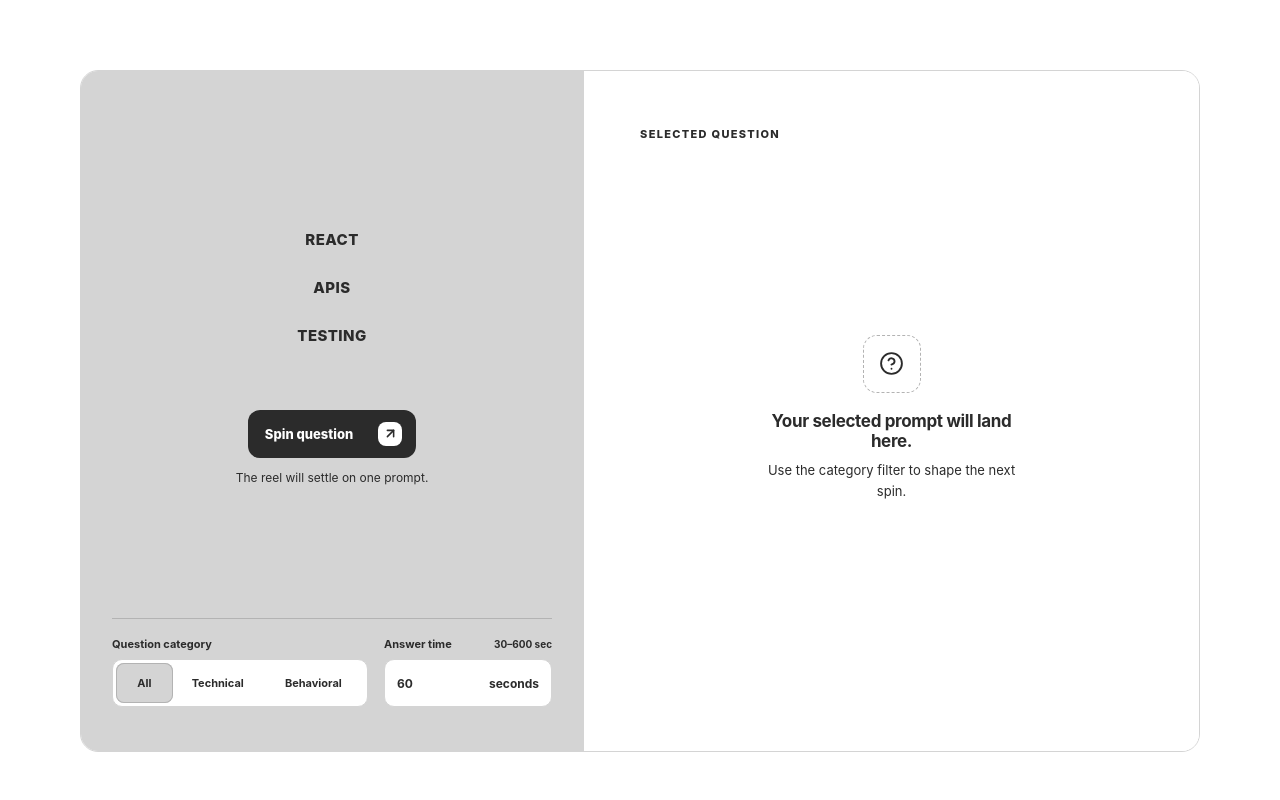
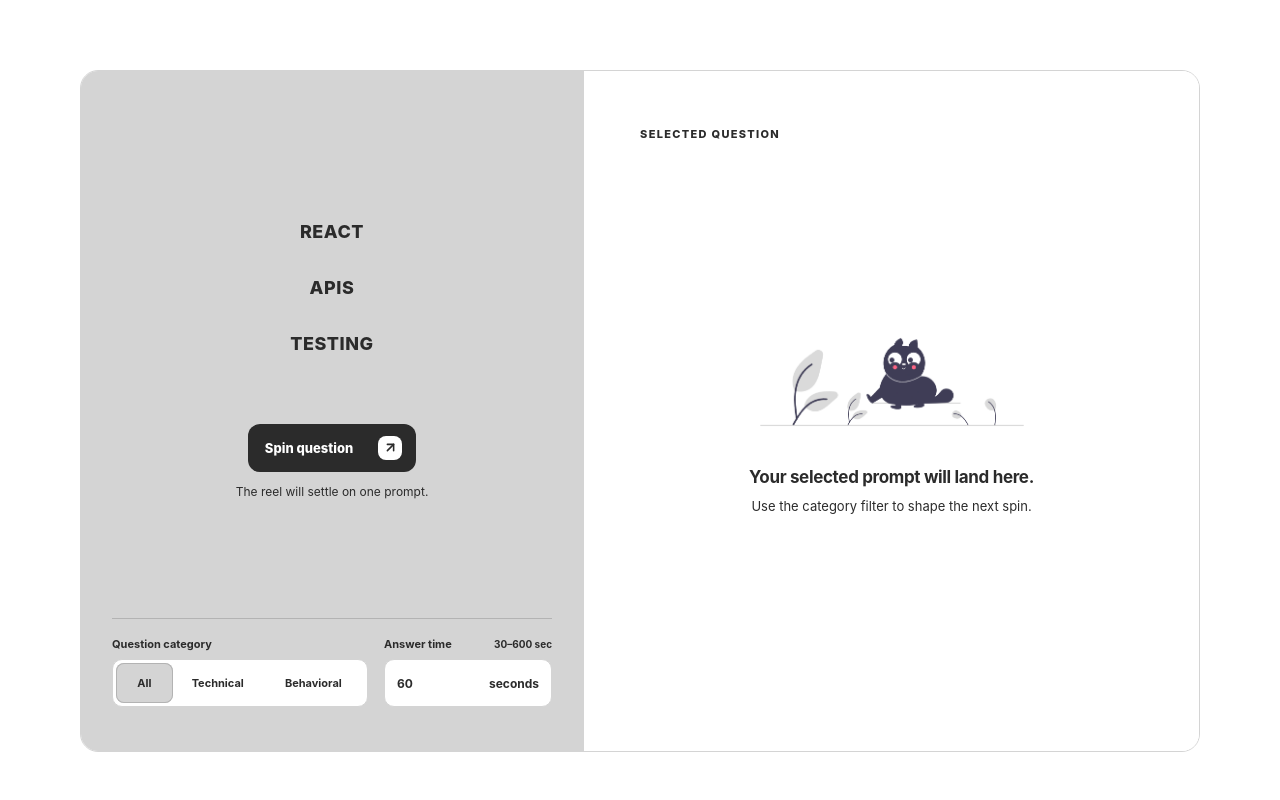
Before and after one commit to KianFratz/spinner, a React (Vite) app: page / in a window 1280 px wide. Shown: the top 800 px of the page. Built offline with nearby package versions, Linux system fonts and the light colour scheme.

Commit message:
feat: update spinner reel dimensions and improve question placeholder illustration

```diff
--- a/src/App.css
+++ b/src/App.css
@@ -254,15 +254,15 @@ button {
 
 .spinner-reel {
   position: relative;
-  width: min(260px, 72vw);
-  height: 198px;
+  width: min(320px, 78vw);
+  height: 226px;
   background: transparent;
   overflow: hidden;
 }
 
 .spinner-reel__viewport {
   position: absolute;
-  inset: 12px 18px;
+  inset: 10px 14px;
   overflow: hidden;
   -webkit-mask-image: linear-gradient(
     to bottom,
@@ -283,7 +283,7 @@ button {
 .spinner-reel__labels {
   display: flex;
   flex-direction: column;
-  padding-top: 15px;
+  padding-top: 19px;
   transform: translate3d(0, 0, 0);
   will-change: transform, filter;
 }
@@ -294,10 +294,10 @@ button {
 
 .spinner-reel__labels span {
   display: grid;
-  flex: 0 0 var(--reel-item-height, 48px);
+  flex: 0 0 var(--reel-item-height, 56px);
   place-items: center;
   color: #2B2B2B;
-  font-size: 15px;
+  font-size: 18px;
   font-weight: 800;
   letter-spacing: 0.03em;
   white-space: nowrap;
@@ -316,7 +316,7 @@ button {
 
 .spinner-reel.is-settled .spinner-reel__labels span.is-selected {
   color: var(--ink);
-  font-size: 20px;
+  font-size: 24px;
   font-weight: 900;
   letter-spacing: 0;
   transform: scale(1.04);
@@ -742,23 +742,18 @@ button {
 
 .question-placeholder {
   align-self: center;
-  max-width: 280px;
+  width: 100%;
+  max-width: 380px;
   margin: auto;
   color: var(--muted);
   text-align: center;
 }
 
-.placeholder-dot {
-  display: grid;
-  place-items: center;
-  width: 58px;
-  height: 58px;
-  margin: 0 auto 18px;
-  border: 1px dashed var(--line-strong);
-  border-radius: 14px;
-  color: var(--accent);
-  font-size: 26px;
-  font-weight: 500;
+.question-placeholder__illustration {
+  display: block;
+  width: 100%;
+  height: auto;
+  margin: 0 auto 22px;
 }
 
 .question-placeholder p {
--- a/src/App.tsx
+++ b/src/App.tsx
@@ -1,7 +1,7 @@
 import { useEffect, useRef, useState, type ChangeEvent } from 'react'
-import { CircleHelp } from 'lucide-react'
 import ActivityGrid from './components/ActivityGrid'
 import Spinner from './components/Spinner'
+import playfulCat from './assets/undraw_playful-cat_3ta5.png'
 import { questions } from './data/questions'
 import {
   MAX_DURATION_SECONDS,
@@ -441,9 +441,12 @@ function App() {
                   </div>
                 ) : (
                   <div className="question-placeholder">
-                    <span className="placeholder-dot" aria-hidden="true">
-                      <CircleHelp size={25} strokeWidth={1.8} />
-                    </span>
+                    <img
+                      className="question-placeholder__illustration"
+                      src={playfulCat}
+                      alt=""
+                      aria-hidden="true"
+                    />
                     <p>Your selected prompt will land here.</p>
                     <span>Use the category filter to shape the next spin.</span>
                   </div>
--- a/src/lib/spinnerReel.ts
+++ b/src/lib/spinnerReel.ts
@@ -7,7 +7,7 @@ export const WHEEL_LABELS = [
   'System design',
 ] as const
 
-export const REEL_ITEM_HEIGHT = 48
+export const REEL_ITEM_HEIGHT = 56
 export const REEL_CENTER_INDEX = 1
 const REEL_TARGET_CYCLES = 3
 
```
